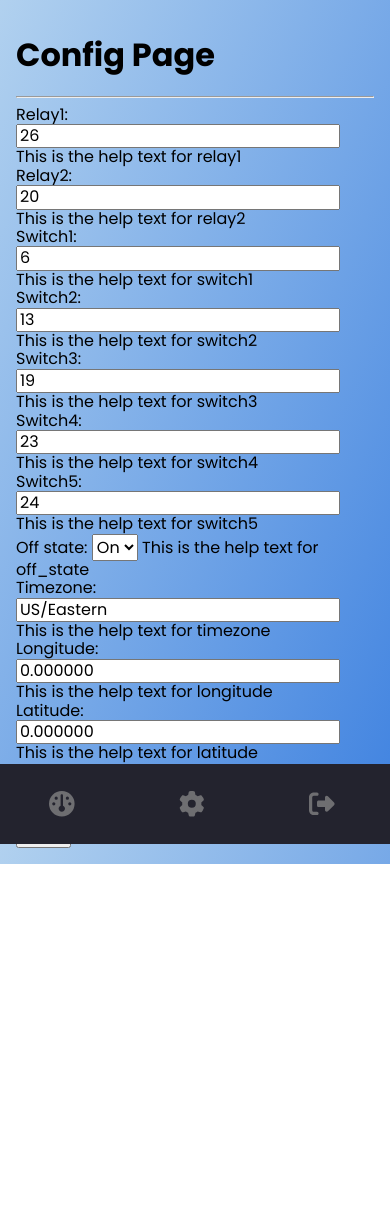
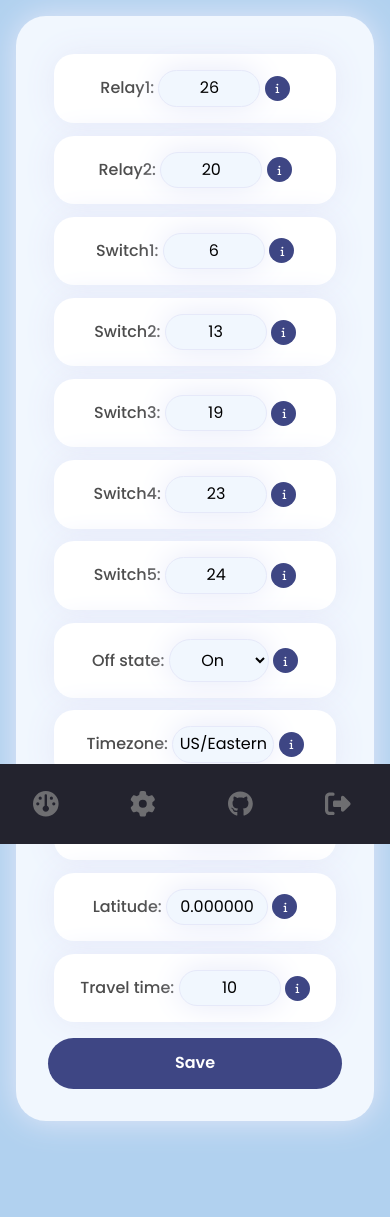
Before and after one commit to Trogiken/PiActuate, a Django app: page /system-config/ in a window 390 px wide. Before the commit the page ends 864 px from the top, so only its background shows below. Run offline with Django 4.2, Linux system fonts and the light colour scheme; a user stored in the database is signed in; data comes from the database, SQL or seed files in the repository; both versions use the stored data as it was after the commit; some libraries are stand-ins or nearby versions.

Commit message:
Configpage style (#18)
* SystemConfig page styled, 2 issues
Arrow svgs are weird, help messages are not styled

* Create .gitattributes

Signed-off-by: Trogiken <70231827+Trogiken@users.noreply.github.com>

* Update .gitattributes

Signed-off-by: Trogiken <70231827+Trogiken@users.noreply.github.com>

* Delete .gitattributes

Signed-off-by: Trogiken <70231827+Trogiken@users.noreply.github.com>

* Removed stuff from base styles
Things that only login.html used moved to login.css

* Configpage bug fix
Background not reaching bottom of page

* Removed gradient
buggy

* Removed gradient
buggy

* Error messages styled

* Help messages styled, some other stuff
In small screen help texts are weird
Adjusting for tiny screens, cant scroll down enough to see save button (fixed with jank method)

* Simplify some login page stuff

* Overhall 1 todo
Format the help texts

* Help text formatted

* Positioning dealt with

* Cleanly hide help text on load without .js

* Some dashboard prep

---------

Signed-off-by: Trogiken <70231827+Trogiken@users.noreply.github.com>

```diff
--- a/webui/controls/forms.py
+++ b/webui/controls/forms.py
@@ -1,7 +1,20 @@
 from django import forms
-from .models import SystemConfig
+from .models import SystemConfig, StartupConfig
 from django.contrib.auth.forms import AuthenticationForm, UsernameField
 from django.contrib.auth.models import User
+
+
+class MovementForm(forms.Form):
+    submit1 = forms.CharField(required=False)
+    submit2 = forms.CharField(required=False)
+
+
+class StartupConfigForm(forms.ModelForm):
+    class Meta:
+        model = StartupConfig
+        fields = ("__all__")
+
+        # TODO add labels and error messages
 
 
 class SystemConfigForm(forms.ModelForm):
--- a/webui/controls/static/controls/includes/sidebar-navbar.css
+++ b/webui/controls/static/controls/includes/sidebar-navbar.css
@@ -7,9 +7,8 @@
   --transition-speed: 600ms;
 }
 
-main {
+.container {
   margin-left: 5rem;
-  padding: 1rem;
 }
 
 .navbar {
@@ -17,6 +16,7 @@ main {
   background-color: var(--bg-primary);
   transition: width 600ms ease;
   overflow: hidden;
+  z-index: 100;
 }
 
 .navbar-nav {
@@ -128,8 +128,9 @@ main {
     justify-content: center;
   }
 
-  main {
-    margin: 0;
+  .container {
+    /* margin-bottom: 5rem; */
+    margin-left: 0;
   }
 }
 
@@ -143,6 +144,7 @@ main {
 
   .navbar:hover {
     width: 16rem;
+
   }
 
   .navbar:hover .link-text {
@@ -158,4 +160,9 @@ main {
   {
     left: 0px;
   }
+
+  .container {
+    margin-left: 5rem;
+    /* margin-bottom: 0; */
+  }
 }
--- /dev/null
+++ b/webui/controls/static/controls/systemconfig-help-hide.js
@@ -0,0 +1,9 @@
+function toggleHelp(a) {
+    // Toggle help text
+    var x = document.getElementById(a);
+    if (x.style.display === "block") {
+        x.style = "display: none;"
+    } else {
+        x.style = "display: block;"
+    }
+}
--- /dev/null
+++ b/webui/controls/static/controls/systemconfig.css
@@ -0,0 +1,118 @@
+.SystemConfig-container {
+  background: #f1f7fe;
+  padding: 2rem;
+  border-radius: 30px;
+  box-shadow: 0 0 2rem #e6e9f9;
+  margin: auto;
+}
+.SystemConfig-form {
+  flex-direction: column;
+  display: flex;
+}
+
+.SystemConfig-form .form-control {
+  background: white;
+  box-shadow: 0 0 2rem #e6e9f9;
+  padding: 1rem;
+  border-radius: 20px;
+  color: #4d4d4d;
+  margin: .4rem;
+  width: auto;
+  text-align: center;
+}
+.SystemConfig-form .form-control label {
+  font-size: 16px;
+  font-weight: 500;
+}
+/* more space for button */
+.SystemConfig-form .form-control:last-of-type {
+  margin-bottom: 1rem;
+}
+.SystemConfig-form .form-control input,
+.SystemConfig-form .form-control select {
+  padding: .5em 0;
+  border: 1px solid #e6e9f9;
+  border-radius: 30px;
+  background: #f1f7fe;
+  box-shadow: 0 0 2em #e6e9f9;
+  width: 25%;
+  min-width: 100px;
+  text-align: center;
+}
+/* center the value text in select tag */
+.SystemConfig-form .form-control select {
+  text-align-last: center;
+}
+/* Hide up down arrows */
+.SystemConfig-form .form-control input::-webkit-inner-spin-button,
+.SystemConfig-form .form-control input::-webkit-outer-spin-button {
+  -webkit-appearance: none;
+  margin: 0;
+}
+
+.SystemConfig-form .submit-button {
+  padding: 1rem;
+  background: #3e4684;
+  color: white;
+  border: none;
+  border-radius: 30px;
+  font-weight: 600;
+  width: 100%;
+}
+.help-button {
+  background: #3e4684;
+  border: none;
+  height: 25px;
+  width: 25px;
+  border-radius: 50%;
+  color: white;
+  font-weight: bold;
+  /* iOS adds padding for some reason */
+  padding: 0;
+}
+.help-button:hover {
+  background: #4c56a0;
+}
+.help-button svg {
+  fill: currentColor;
+  text-align: center;
+}
+.help-text {
+  color: #3e4684;
+  margin: .25rem 0 0 0;
+  font-weight: 400;
+  display: none;
+}
+
+/* Small screens */
+@media only screen and (max-width: 600px) {
+  .SystemConfig-container {
+    /* small screen, nav gets in way */
+    margin-bottom: 5rem;
+  }
+}
+
+/* Large screens */
+@media only screen and (min-width: 600px) {
+  /* put form in center of screen */
+  .SystemConfig-container {
+    width: 50%;
+    max-width: 600px;
+  }
+}
+
+.errorlist {
+  list-style: none;
+  margin-top: 0.5rem;
+  margin-bottom: -0.5rem;
+  padding: 0;
+  color: #d6000b;
+  font-size: 14px;
+  font-weight: 600;
+  border: 1px solid #d6000b;
+  border-radius: 12px;
+  text-align: center;
+}
+.invalid-indicator {
+  color: #d6000b;
+}
--- a/webui/controls/templates/controls/includes/sidebar-navbar.html
+++ b/webui/controls/templates/controls/includes/sidebar-navbar.html
@@ -76,6 +76,29 @@
       </li>
 
       <li class="nav-item">
+        <a href="https://github.com/Trogiken/chicken-door" target="_blank" rel="noreferrer noopener" class="nav-link">
+          <svg xmlns="http://www.w3.org/2000/svg"
+               aria-hidden="true"
+               focusable="false"
+               data-prefix="fad"
+               role="img"
+               xmlns="http://www.w3.org/2000/svg"
+               viewBox="0 0 640 512"
+               class="fa-brands fa-github"
+          >
+            <g class="fa-group">
+              <path
+              fill="currentColor"
+              d="M165.9 397.4c0 2-2.3 3.6-5.2 3.6-3.3.3-5.6-1.3-5.6-3.6 0-2 2.3-3.6 5.2-3.6 3-.3 5.6 1.3 5.6 3.6zm-31.1-4.5c-.7 2 1.3 4.3 4.3 4.9 2.6 1 5.6 0 6.2-2s-1.3-4.3-4.3-5.2c-2.6-.7-5.5.3-6.2 2.3zm44.2-1.7c-2.9.7-4.9 2.6-4.6 4.9.3 2 2.9 3.3 5.9 2.6 2.9-.7 4.9-2.6 4.6-4.6-.3-1.9-3-3.2-5.9-2.9zM244.8 8C106.1 8 0 113.3 0 252c0 110.9 69.8 205.8 169.5 239.2 12.8 2.3 17.3-5.6 17.3-12.1 0-6.2-.3-40.4-.3-61.4 0 0-70 15-84.7-29.8 0 0-11.4-29.1-27.8-36.6 0 0-22.9-15.7 1.6-15.4 0 0 24.9 2 38.6 25.8 21.9 38.6 58.6 27.5 72.9 20.9 2.3-16 8.8-27.1 16-33.7-55.9-6.2-112.3-14.3-112.3-110.5 0-27.5 7.6-41.3 23.6-58.9-2.6-6.5-11.1-33.3 2.6-67.9 20.9-6.5 69 27 69 27 20-5.6 41.5-8.5 62.8-8.5s42.8 2.9 62.8 8.5c0 0 48.1-33.6 69-27 13.7 34.7 5.2 61.4 2.6 67.9 16 17.7 25.8 31.5 25.8 58.9 0 96.5-58.9 104.2-114.8 110.5 9.2 7.9 17 22.9 17 46.4 0 33.7-.3 75.4-.3 83.6 0 6.5 4.6 14.4 17.3 12.1C428.2 457.8 496 362.9 496 252 496 113.3 383.5 8 244.8 8zM97.2 352.9c-1.3 1-1 3.3.7 5.2 1.6 1.6 3.9 2.3 5.2 1 1.3-1 1-3.3-.7-5.2-1.6-1.6-3.9-2.3-5.2-1zm-10.8-8.1c-.7 1.3.3 2.9 2.3 3.9 1.6 1 3.6.7 4.3-.7.7-1.3-.3-2.9-2.3-3.9-2-.6-3.6-.3-4.3.7zm32.4 35.6c-1.6 1.3-1 4.3 1.3 6.2 2.3 2.3 5.2 2.6 6.5 1 1.3-1.3.7-4.3-1.3-6.2-2.2-2.3-5.2-2.6-6.5-1zm-11.4-14.7c-1.6 1-1.6 3.6 0 5.9 1.6 2.3 4.3 3.3 5.6 2.3 1.6-1.3 1.6-3.9 0-6.2-1.4-2.3-4-3.3-5.6-2z"
+              class="fa-primary"
+              ></path>
+            </g>
+          </svg>
+          <span class="link-text">Github</span>
+        </a>
+      </li>
+
+      <li class="nav-item">
         <a href="{% url 'logout' %}" class="nav-link">
           <svg xmlns="http://www.w3.org/2000/svg"
                aria-hidden="true"
--- a/webui/controls/templates/controls/systemconfig.html
+++ b/webui/controls/templates/controls/systemconfig.html
@@ -5,6 +5,11 @@
 
 {% block css %}
 <link rel="stylesheet" href="{% static 'controls/includes/sidebar-navbar.css' %}">
+<link rel="stylesheet" href="{% static 'controls/systemconfig.css' %}">
+{% endblock %}
+
+{% block js %}
+<script src="{% static 'controls/systemconfig-help-hide.js' %}"></script>
 {% endblock %}
 
 {% block navbar %}
@@ -12,22 +17,40 @@
 {% endblock %}
 
 {% block content %}
-    <h1>Config Page</h1>
-
-    <hr>
-
-    <section id="SystemConfig-form">
-      <form action="{% url 'systemconfig-page' %}" method="POST">
+    <section class="SystemConfig-container">
+      <form class="SystemConfig-form" action="{% url 'systemconfig-page' %}" method="POST">
         {% csrf_token %}
         {% for form_field in systemconfig_form %}
-          <div class="form-control {% if form_field.errors %}invalid{% endif %}">
-            {{ form_field.label_tag }}
-            {{ form_field }}
-              <span class="help-text">{{ form_field.help_text }}</span>
-            {{ form_field.errors }}
+          <div class="form-control">
+              {% if form_field.errors %}
+              <span class="invalid-indicator">*</span>
+              {% endif %}
+
+              {{ form_field.label_tag }}
+              {{ form_field }}
+              <button class="help-button" onclick="toggleHelp('{{ form_field.id_for_label|add:'-help-text' }}')" type="button">
+                <svg xmlns="http://www.w3.org/2000/svg"
+                viewBox="0 0 150 500"
+                width="10"
+                height="10"
+                aria-hidden="false"
+                focusable="false"
+                role="img"
+              >
+                  <g>
+                      <path
+                          d="M48 80a48 48 0 1 1 96 0A48 48 0 1 1 48 80zM0 224c0-17.7 14.3-32 32-32H96c17.7 0 32 14.3 32 32V448h32c17.7 0 32 14.3 32 32s-14.3 32-32 32H32c-17.7 0-32-14.3-32-32s14.3-32 32-32H64V256H32c-17.7 0-32-14.3-32-32z"
+                      ></path>
+                  </g>
+              </svg>
+              </button>
+              <div id="{{ form_field.id_for_label|add:'-help-text' }}" class="help-text">
+                    {{ form_field.help_text }}
+              </div>
+              {{ form_field.errors }}
           </div>
         {% endfor %}
-        <button>Save</button>
+        <button class="submit-button" type="submit">Save</button>
       </form>
     </section>
 {% endblock %}
--- a/webui/controls/templates/registration/login.html
+++ b/webui/controls/templates/registration/login.html
@@ -47,7 +47,7 @@
                 {{ form.password.errors }}
             </div>
 
-            <button class="summit-button" type="submit">Login</button>
+            <button class="submit-button" type="submit">Login</button>
         </form>
     </section>
 {% endblock %}
--- a/webui/controls/urls.py
+++ b/webui/controls/urls.py
@@ -3,15 +3,17 @@ from django.urls import path, include
 from . import views
 
 urlpatterns = [
-    path("",
-         views.RedirectToControlsView.as_view(), name="redirect-to-controls-page"),
+     path("",
+         views.RedirectToLoginView.as_view(), name="redirect-to-login"),
 
-    path("controls/",
-         views.ControlsView.as_view(), name="controls-page"),
-    path("system-config/",
+     path("dashboard/",
+         views.DashboardView.as_view(), name="dashboard-page"),
+     path("system-config/",
          views.SystemConfigView.as_view(), name="systemconfig-page"),
-    path('auth/',
+     path("movement-request/",
+          views.MovementRequestView.as_view(), name="movement-request"),
+     path('auth/',
          include('django.contrib.auth.urls')),
-    path('auth/login',
-         views.UserLoginView.as_view(), name='login'),
+     path('auth/login',
+          views.UserLoginView.as_view(), name='login'),
 ]
--- a/webui/controls/views.py
+++ b/webui/controls/views.py
@@ -9,13 +9,13 @@ from django.shortcuts import redirect
 from django.contrib.auth.forms import AuthenticationForm
 
 
-from .forms import SystemConfigForm, UserLoginForm
-from .models import SystemConfig
+from .forms import SystemConfigForm, UserLoginForm, MovementForm, StartupConfigForm
+from .models import SystemConfig, StartupConfig
 
 # Create your views here.
 
 
-class RedirectToControlsView(View):
+class RedirectToLoginView(View):
     def get(self, request):
         return redirect("login")
 
@@ -25,12 +25,25 @@ class UserLoginView(LoginView):
     redirect_authenticated_user = True
 
 
-class ControlsView(View):
+class MovementRequestView(View):
+    def post(self, request):
+        # TODO handle movement request
+        pass
+
+
+class DashboardView(View):
     def get(self, request):
         if request.user.is_authenticated:
             if not SystemConfig.objects.exists():  # first time login
                 return redirect("systemconfig-page")
-            return render(request, "controls/controls.html")  # provide context when model is created
+
+            if not StartupConfig.objects.exists():
+                StartupConfig.objects.create()
+
+            return render(request, "controls/dashboard.html", {
+                "startupconfig_form": StartupConfigForm(instance=StartupConfig.objects.first()),
+                "movement_form": MovementForm()
+            })  # provide context when model is created
         else:
             return redirect("login")
 
--- a/webui/static/styles.css
+++ b/webui/static/base-styles.css
@@ -1,5 +1,19 @@
 * {
     font-family: "Poppins";
+}
+
+.container {
+  padding: 1rem;
+}
+
+hr {
+    border: 0;
+    height: 2px;
+    background: #333;
+}
+
+button {
+  cursor: pointer;
 }
 
 body {
@@ -7,17 +21,7 @@ body {
        -moz-user-select: none;
         -ms-user-select: none;
             user-select: none;
-    justify-content: center;
-    align-items: center;
-    /* Created with https://www.css-gradient.com */
     background: #B1D1EF;
-    background: -webkit-linear-gradient(top left, #B1D1EF, #3F82E0);
-    background: -moz-linear-gradient(top left, #B1D1EF, #3F82E0);
-    background: linear-gradient(to bottom right, #B1D1EF, #3F82E0);
-    height: 100vh;
-    margin: 0;
-    padding: 0;
-    overflow: hidden;
 }
 
 body::-webkit-scrollbar {
--- a/webui/templates/base.html
+++ b/webui/templates/base.html
@@ -2,34 +2,39 @@
 
 <!DOCTYPE html>
 <html lang="en">
-<head>
+<head></head>
     <meta charset="UTF-8">
     <meta name="viewport" content="width=device-width, initial-scale=1.0">
     <title>{% block title %}{% endblock %}</title>
+    <link rel="icon" type="image/x-icon" href="{% static 'images/favicon.ico' %}">
 
     <script type="module" src="https://unpkg.com/ionicons@5.5.2/dist/ionicons/ionicons.esm.js"></script>
     <script nomodule src="https://unpkg.com/ionicons@5.5.2/dist/ionicons/ionicons.js"></script><link rel="stylesheet" href="https://cdnjs.cloudflare.com/ajax/libs/normalize/5.0.0/normalize.min.css">
     <link rel='stylesheet' href='https://fonts.googleapis.com/css2?family=Poppins:ital,wght@0,100;0,200;0,300;0,400;0,500;0,600;0,700;0,800;0,900;1,100;1,200;1,300;1,400;1,500;1,600;1,700;1,800;1,900&amp;display=swap'>
 
     <!--  Load base css files  -->
-    <link rel="stylesheet" href="{% static 'styles.css' %}">
+    <link rel="stylesheet" href="{% static 'base-styles.css' %}">
     <!--  Load extended css files  -->
     {% block css %}{% endblock %}
 </head>
 <body>
+    {% block navbar %}{% endblock %}
+
+    <main class="container">
         {% if messages %}
+            <div class="message-list">
                 {% for message in messages %}
                     <div class="message">
                         {{ message }}
                     </div>
                 {% endfor %}
+            </div>
         {% endif %}
 
-    {% block navbar %}{% endblock %}
+        {% block content %}{% endblock %}
+    </main>
 
-    <main>
-        {% block content %}
-        {% endblock %}
-    </main>
+    <!--  Load js files  -->
+    {% block js %}{% endblock %}
 </body>
 </html>
--- a/webui/webui/settings.py
+++ b/webui/webui/settings.py
@@ -25,7 +25,8 @@ SECRET_KEY = 'django-insecure--3+5=stkp)1@yc(=ggbe=04$3lm*=j7s7!km0)q!8$)mvh@g!j
 # SECURITY WARNING: don't run with debug turned on in production!
 DEBUG = True
 
-ALLOWED_HOSTS = []
+# TODO REMOVE THIS BEFORE PRODUCTION
+ALLOWED_HOSTS = ["127.0.0.1", '192.168.254.18:8000', '*']
 
 
 # Application definition
@@ -119,6 +120,8 @@ USE_TZ = True
 # https://docs.djangoproject.com/en/4.2/howto/static-files/
 
 STATIC_URL = 'static/'
+# STATIC_ROOT = BASE_DIR / 'static'
+# MEDIA_ROOT = BASE_DIR / 'media'
 
 STATICFILES_DIRS = [
     BASE_DIR / 'static'
```
Also changed, not shown: webui/controls/models.py (+13 -0 lines), webui/controls/static/registration/login.css (+17 -31 lines), webui/controls/templates/controls/controls.html (deleted, +0 -40 lines), webui/controls/templates/controls/dashboard.html (added, +42 -0 lines), webui/controls/static/controls/dashboard.css (added), webui/controls/static/controls/temp.css (deleted), webui/db.sqlite3, webui/static/images/favicon.ico (added). Lines whose indentation alone changed are shown as unchanged.
